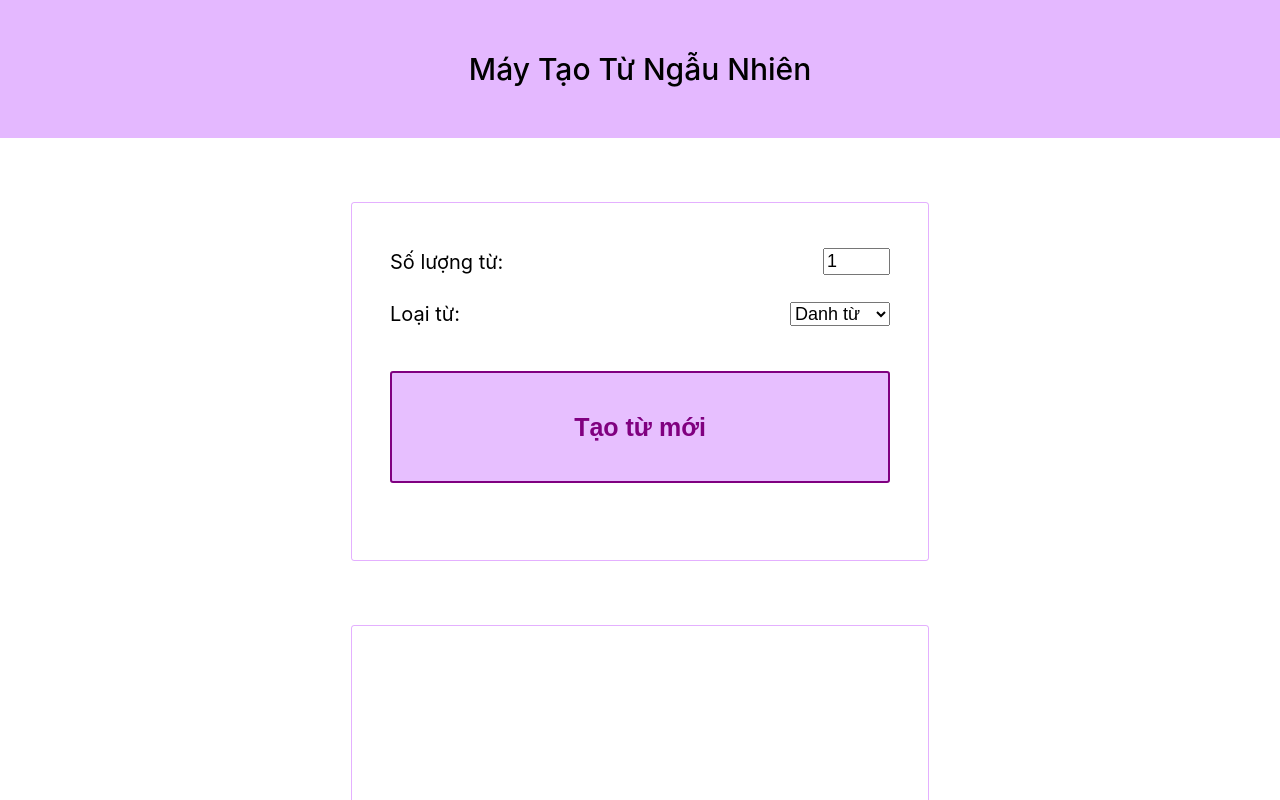
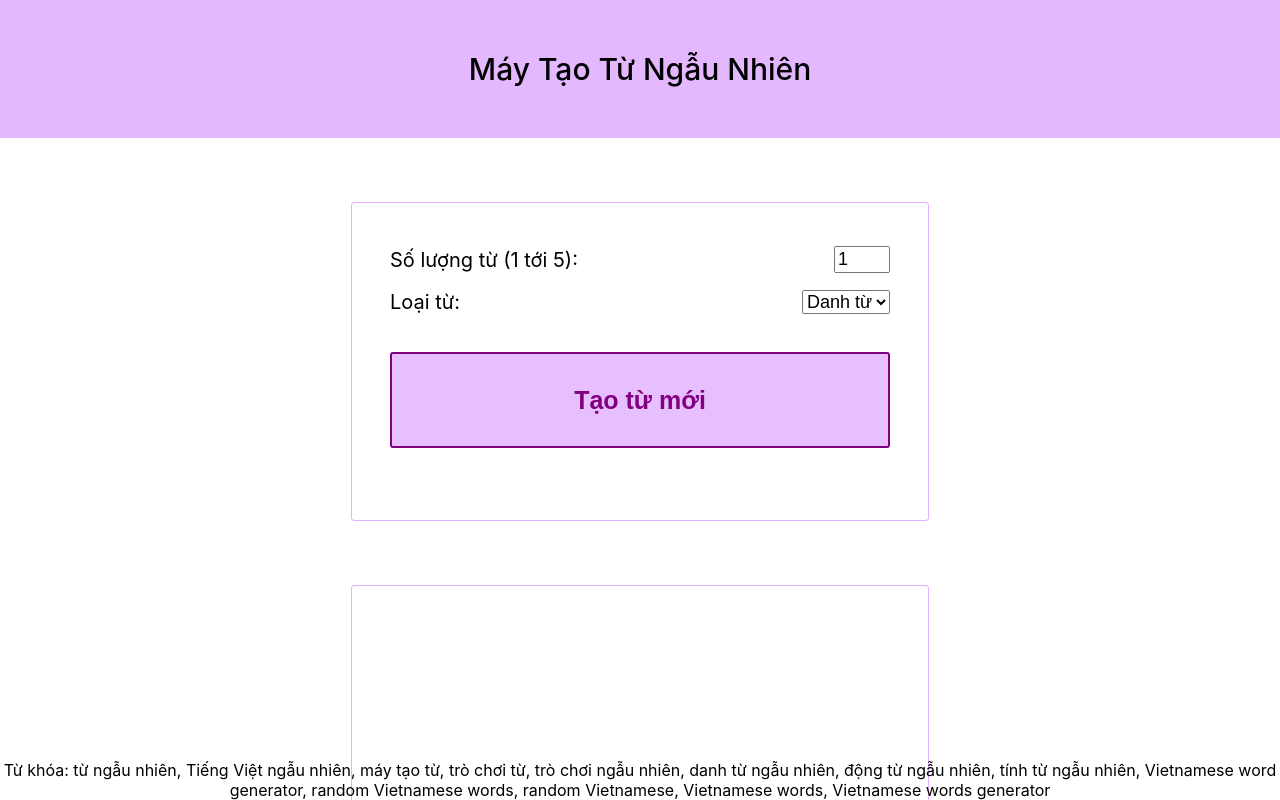
Before and after one commit to Tuanhao/VN-word-generator, a React (Create React App) app in the folder view/: page / in a window 1280 px wide. Shown: the top 800 px of the page. Built offline with nearby package versions, Linux system fonts and the light colour scheme.

Commit message:
adjust font size, box size, addkeywords for SEO

```diff
--- a/view/public/index.html
+++ b/view/public/index.html
@@ -6,24 +6,11 @@
     <meta name="viewport" content="width=device-width, initial-scale=1" />
     <meta
       name="description"
-      content="Web site created using create-react-app"
+      content="Hệ thống tạo từ Tiếng Việt ngẫu nhiên có thể ngẫu nhiên lựa chọn các loại từ (danh từ, động từ, tính từ) trong kho từ thông dụng. Hệ thống có thể sử dụng trong mục đích học tập, giải trí (trò chơi), và thơ văn. Vietnamese random word generator is a system that generates random Vietnamese words."
     />
-    <link rel="apple-touch-icon" href="%PUBLIC_URL%/logo192.png" />
-    <!--
-      manifest.json provides metadata used when your web app is installed on a
-      user's mobile device or desktop. See https://developers.google.com/web/fundamentals/web-app-manifest/
-    -->
-    <link rel="manifest" href="%PUBLIC_URL%/manifest.json" />
-    <!--
-      Notice the use of %PUBLIC_URL% in the tags above.
-      It will be replaced with the URL of the `public` folder during the build.
-      Only files inside the `public` folder can be referenced from the HTML.
-
-      Unlike "/favicon.ico" or "favicon.ico", "%PUBLIC_URL%/favicon.ico" will
-      work correctly both with client-side routing and a non-root public URL.
-      Learn how to configure a non-root public URL by running `npm run build`.
-    -->
-    <title>Máy tạo từ ngẫu nhiên | Vietnamese Random Word Generator</title>
+    <meta name="author" content="Chau Tuan Hao" />
+    <meta name="keywords" content="từ ngẫu nhiên, Tiếng Việt ngẫu nhiên, máy tạo từ, Vietnamese word generator, random Vietnamese words" />
+    <title>Máy tạo từ Tiếng Việt ngẫu nhiên | Vietnamese Random Word Generator</title>
   </head>
   <body>
     <noscript>You need to enable JavaScript to run this app.</noscript>
--- a/view/src/App.css
+++ b/view/src/App.css
@@ -10,8 +10,13 @@
   padding: 3%;
   border: 1px solid #a900ff4f;
   border-radius: 3px;
-  height: 35%;
+  height: 30%;
   display: flex;
   flex-wrap: wrap;
   max-width: 500px;
 }
+
+.keyword {
+  position: absolute;
+  bottom: 0;
+}
--- a/view/src/App.js
+++ b/view/src/App.js
@@ -10,22 +10,40 @@ export default class App extends Component {
   constructor(props) {
     super(props)
     this.handleWordGeneration = this.handleWordGeneration.bind(this)
+    this.inFetching = this.inFetching.bind(this)
     this.state = {
       selectedWL: [],
+      isFetching: false,
     };
   }
 
   handleWordGeneration(wordList) {
-    this.setState({selectedWL: wordList})
+    this.setState({
+      selectedWL: wordList,
+      isFetching: false,
+    })
+  }
+
+  inFetching() {
+    this.setState({isFetching: true})
   }
 
   render() {
     return (
       <div className="App">
         <Header />
-        <OptionBox onWordGeneration={this.handleWordGeneration}  />
-        <DisplayBox selectedWL={this.state.selectedWL} />
+        <OptionBox onWordGeneration={this.handleWordGeneration} inFetching={this.inFetching} />
+        <DisplayBox selectedWL={this.state.selectedWL} isFetching={this.state.isFetching} />
+        {description()}
       </div>
     );
   }
 }
+
+function description() {
+  return (
+    <div className="keyword">
+      Từ khóa: từ ngẫu nhiên, Tiếng Việt ngẫu nhiên, máy tạo từ, trò chơi từ, trò chơi ngẫu nhiên, danh từ ngẫu nhiên, động từ ngẫu nhiên, tính từ ngẫu nhiên, Vietnamese word generator, random Vietnamese words, random Vietnamese, Vietnamese words, Vietnamese words generator
+    </div>
+  )
+}
--- a/view/src/components/DisplayBox.css
+++ b/view/src/components/DisplayBox.css
@@ -1,5 +1,44 @@
-div {
+.big-font {
   margin: auto;
   width: 100%;
-  font-size: x-large;
+  font-size: 2em;
+  font-weight: bold;
 }
+
+.big-font span {
+  color: #e7bfff;
+}
+
+.spinner {
+  margin: auto;
+  border: 2px solid purple;
+  background: #e7bfff;
+  color: purple;
+  width: 100px;
+  height: 100px;
+  border-radius: 100%;
+  font-size: 5em;
+  text-align: center;
+  -webkit-animation: rotating 1s linear infinite;
+  -moz-animation: rotating 1s linear infinite;
+  -ms-animation: rotating 1s linear infinite;
+  -o-animation: rotating 1s linear infinite;
+  animation: rotating 1s linear infinite;
+}
+
+@keyframes rotating {
+  from {
+    -ms-transform: rotate(0deg);
+    -moz-transform: rotate(0deg);
+    -webkit-transform: rotate(0deg);
+    -o-transform: rotate(0deg);
+    transform: rotate(0deg);
+  }
+  to {
+    -ms-transform: rotate(360deg);
+    -moz-transform: rotate(360deg);
+    -webkit-transform: rotate(360deg);
+    -o-transform: rotate(360deg);
+    transform: rotate(360deg);
+  }
+}
--- a/view/src/components/DisplayBox.jsx
+++ b/view/src/components/DisplayBox.jsx
@@ -7,21 +7,23 @@ export default class DisplayBox extends PureComponent {
     super(props)
     this.state = {
       favWords: [],
-
     };
   }
 
   render() {
     return (
       <div className="box">
-        {this.props.selectedWL.map(i => {
-          return (
-            <div key={i}>
-              {i}
-              <span key={i}> &#9829;</span>
-            </div>
-          )
-        })}
+        {(this.props.isFetching)?
+          <div className="spinner">&#9733;</div> :
+          this.props.selectedWL.map(i => {
+            return (
+              <div className="big-font" key={i}>
+                {i}
+                <span key={i}> &#9825;</span>
+              </div>
+            )
+          })
+        }
       </div>
     )
   }
--- a/view/src/components/OptionBox.js
+++ b/view/src/components/OptionBox.js
@@ -16,6 +16,7 @@ export default class OptionBox extends PureComponent {
   }
 
   async handleGeneration() {
+    this.props.inFetching()
     let displayWords = [];
     let tempWL = [];
     let i;
@@ -53,6 +54,9 @@ export default class OptionBox extends PureComponent {
   }
 
   handleAmountChange(e) {
+    if (e.target.value > 5) {
+      e.target.value = 5;
+    }
     this.setState({wordAmount: e.target.value})
   }
 
@@ -63,11 +67,11 @@ export default class OptionBox extends PureComponent {
   render() {
     return (
       <div className="box">
-        <label>Số lượng từ: </label>
+        <label>Số lượng từ (1 tới 5): </label>
         <input
           type="number"
           min="1"
-          max="10"
+          max="5"
           value={this.state.wordAmount}
           onChange={this.handleAmountChange} />
         <hr/>
@@ -78,7 +82,6 @@ export default class OptionBox extends PureComponent {
             <option value="nouns">Danh từ</option>
             <option value="verbs">Động từ</option>
             <option value="adjectives">Tính từ</option>
-            <option value="all">Tổng hợp</option>
           </select>
           <hr/>
         <button
```
Also changed, not shown: view/public/logo192.png (deleted), view/public/logo512.png (deleted).
